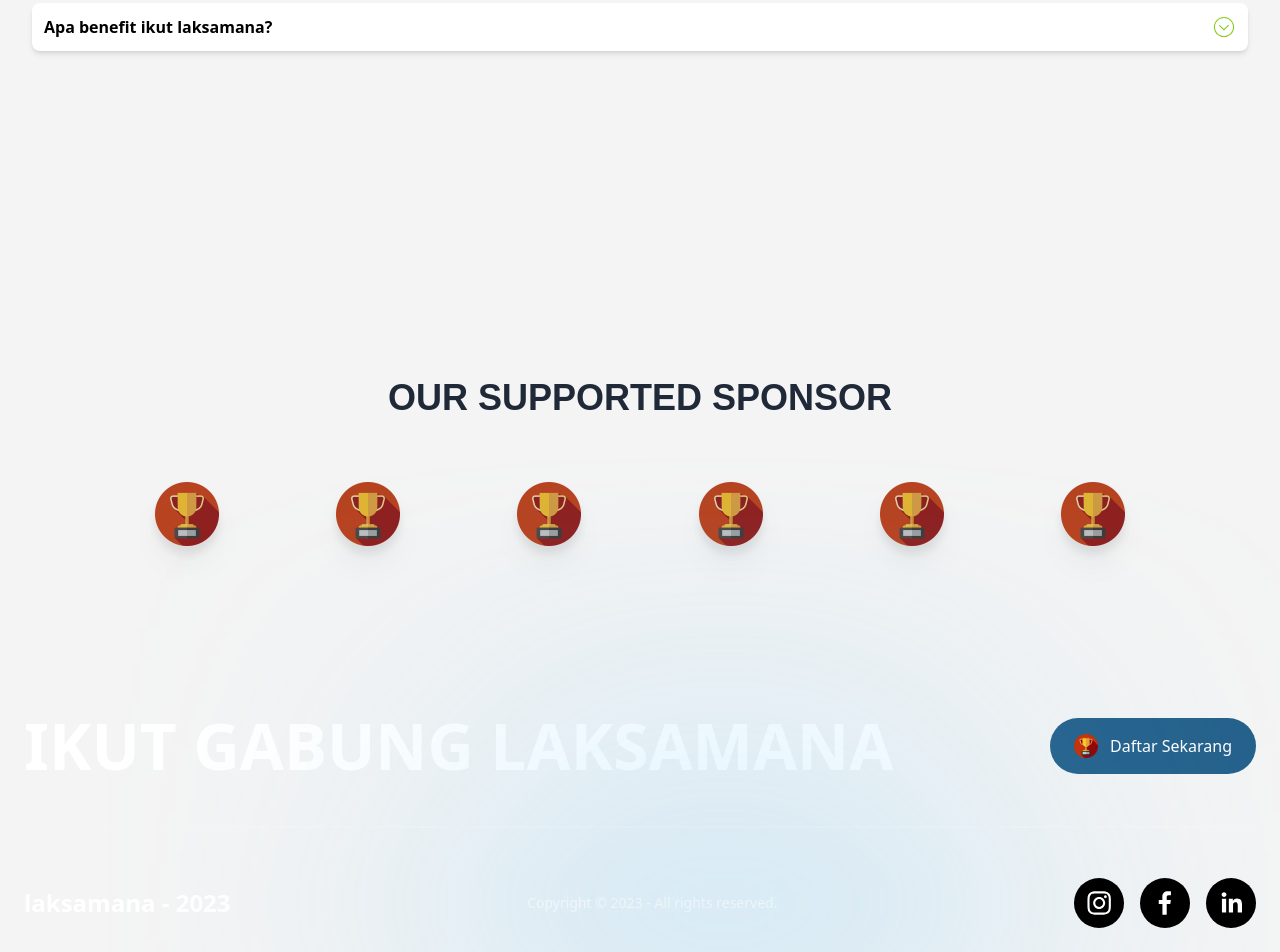
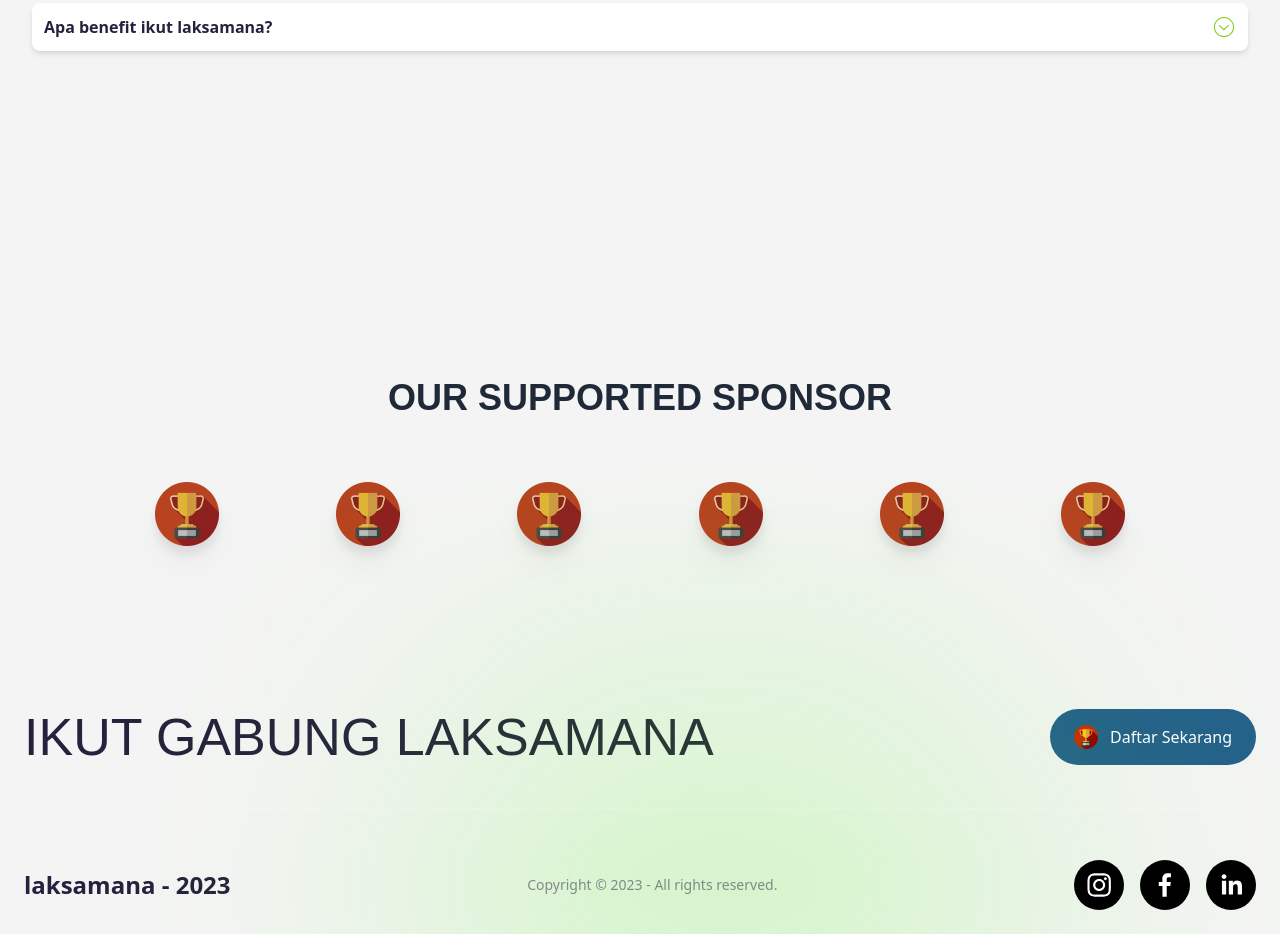
Before and after one commit to Ramasanjaya22/laksamanaugm23-landing, a Next.js app: page / in a window 1280 px wide. Shown: the part 2040-2992 px from the top of the page. Built offline with nearby package versions, Linux system fonts and the light colour scheme.

Commit message:
fixing layout

```diff
--- a/components/Footer.js
+++ b/components/Footer.js
@@ -17,7 +17,7 @@ const Footer = () => (
     <div className="footer-gradient" />
     <div className={`${styles.innerWidth} mx-auto flex flex-col gap-8`}>
       <div className="flex items-center justify-between flex-wrap gap-5">
-        <h4 className="font-bold md:text-[64px] text-[44px] text-white">
+        <h4 className="gravitas-one md:text-[52px] text-[44px] text-primary-color">
           IKUT GABUNG LAKSAMANA
         </h4>
         <button
@@ -39,10 +39,10 @@ const Footer = () => (
         <div className="mb-[50px] h-[2px] bg-white opacity-10" />
 
         <div className="flex items-center justify-between flex-wrap gap-4">
-          <h4 className="font-extrabold text-[24px] text-white">
+          <h4 className="font-extrabold text-[24px] text-primary-color">
             laksamana - 2023
           </h4>
-          <p className="font-normal text-[14px] text-white opacity-50">
+          <p className="font-normal text-[14px] text-primary-color opacity-50">
             Copyright © 2023 - All rights reserved.
           </p>
 
--- a/components/QandA.js
+++ b/components/QandA.js
@@ -58,7 +58,7 @@ const Accordion = ({ title, content }) => {
     <li className="bg-white my-2 rounded-lg shadow-md">
       <h2
         onClick={handleClick}
-        className="flex flex-row justify-between items-center font-semibold p-3 cursor-pointer"
+        className="flex flex-row justify-between items-center font-bold text-primary-color p-3 cursor-pointer"
       >
         <span>{title}</span>
         <svg
--- a/styles/globals.css
+++ b/styles/globals.css
@@ -2,7 +2,7 @@
 @tailwind components;
 @tailwind utilities;
 
-@import url('https://fonts.cdnfonts.com/css/gravitas-one');
+@import url('https://fonts.googleapis.com/css2?family=Gravitas+One&display=swap');
 @import url('https://fonts.cdnfonts.com/css/genty-demo');
 
 * {
@@ -120,6 +120,6 @@
   left: 37%;
   bottom: 0;
 
-  background: #65c4fa;
+  background: #3dfd03d2;
   filter: blur(150px);
 }
```
